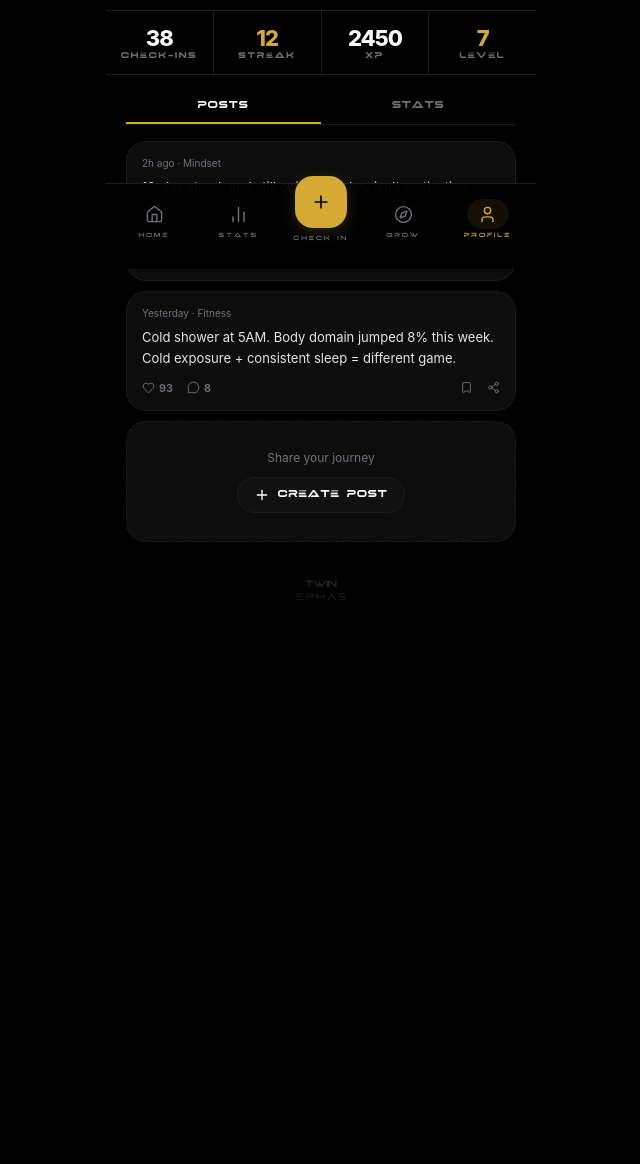
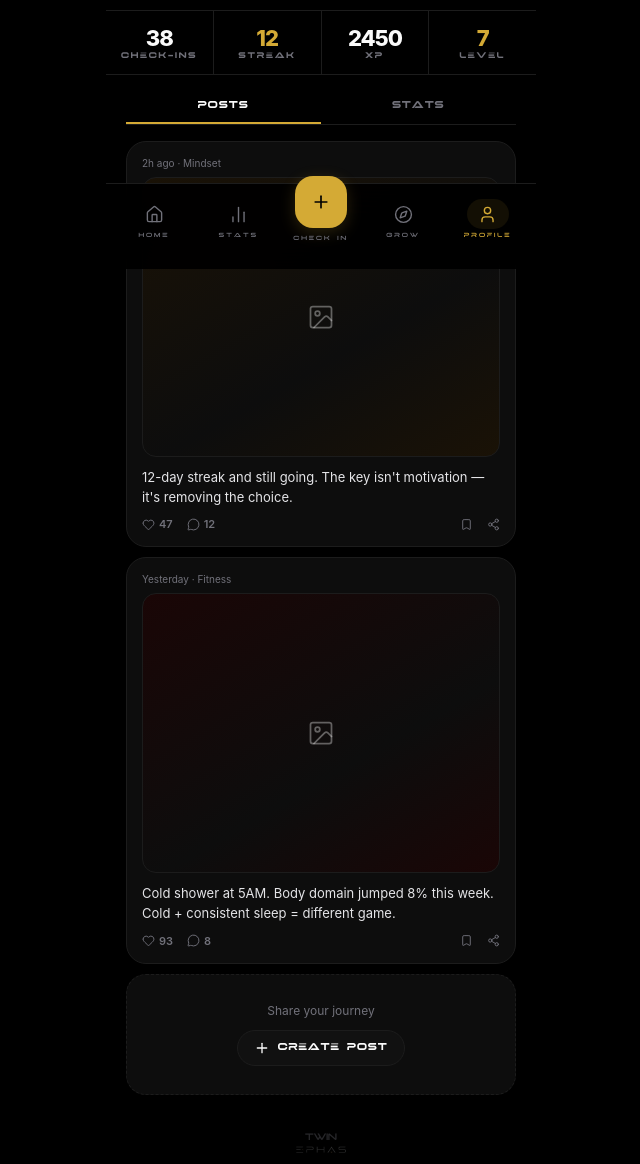
Before and after one commit to kbm20010807-png/ephas-twin-v3, a Flask app: page /profile in a window 1280 px wide. Shown: the part 531-1695 px from the top of the page, without its empty margins (319-959 px from the left). Before the commit the page ends 1131 px from the top, so only its background shows below. Run offline with Flask 3, Linux system fonts and the light colour scheme; the visitor is signed in with stand-in values (Sample User, id 1).

Commit message:
fix: Posts are now picture-first (image + caption); Threads stay text-only
Grow Posts and Profile posts now lead with an image and a short caption
(Instagram-style), matching the mental model: Posts = pictures, Threads = words.

Co-Authored-By: Claude Opus 4.8 <noreply@anthropic.com>

```diff
--- a/templates/profile.html
+++ b/templates/profile.html
@@ -68,6 +68,9 @@
 .pp-act svg{width:13px;height:13px;stroke:var(--sub);fill:none;stroke-width:1.75;}
 .pp-act.bm-btn.saved{color:var(--gold);}
 .pp-act.bm-btn.saved svg{stroke:var(--gold);}
+.pp-img{height:280px;border-radius:var(--r);margin-bottom:10px;overflow:hidden;display:flex;align-items:center;justify-content:center;border:1px solid var(--border);}
+.pp-img svg{width:28px;height:28px;stroke:rgba(255,255,255,.35);fill:none;stroke-width:1.5;}
+.pp-caption{font-size:13px;color:var(--text);line-height:1.55;margin-bottom:10px;}
 
 .course-card{background:var(--card);border:1px solid var(--border);border-radius:var(--r-lg);padding:15px;margin:0 20px 10px;box-shadow:var(--sh);}
 .cc-tag{display:inline-flex;align-items:center;gap:5px;background:var(--gold-dim);border:1px solid var(--gold-b);border-radius:var(--r-full);padding:3px 10px;font-size:9px;font-weight:700;color:var(--gold);margin-bottom:8px;}
@@ -175,7 +178,8 @@
   <div style="height:16px;"></div>
   <div class="prof-post">
     <div class="pp-meta">2h ago · Mindset</div>
-    <div class="pp-body">12-day streak and still going. The key isn't motivation — it's removing the choice. Check-in every morning before you think.</div>
+    <div class="pp-img" style="background:linear-gradient(150deg,#1a1206,#0d0d0d 60%,#1a1206);"><i data-lucide="image"></i></div>
+    <div class="pp-caption">12-day streak and still going. The key isn't motivation — it's removing the choice.</div>
     <div class="pp-ft">
       <div class="pp-act"><i data-lucide="heart"></i> 47</div>
       <div class="pp-act"><i data-lucide="message-circle"></i> 12</div>
@@ -185,7 +189,8 @@
   </div>
   <div class="prof-post">
     <div class="pp-meta">Yesterday · Fitness</div>
-    <div class="pp-body">Cold shower at 5AM. Body domain jumped 8% this week. Cold exposure + consistent sleep = different game.</div>
+    <div class="pp-img" style="background:linear-gradient(150deg,#1a0606,#0d0d0d 60%,#1a0606);"><i data-lucide="image"></i></div>
+    <div class="pp-caption">Cold shower at 5AM. Body domain jumped 8% this week. Cold + consistent sleep = different game.</div>
     <div class="pp-ft">
       <div class="pp-act"><i data-lucide="heart"></i> 93</div>
       <div class="pp-act"><i data-lucide="message-circle"></i> 8</div>
```
Also changed, not shown: templates/grow.html (+12 -4 lines).
